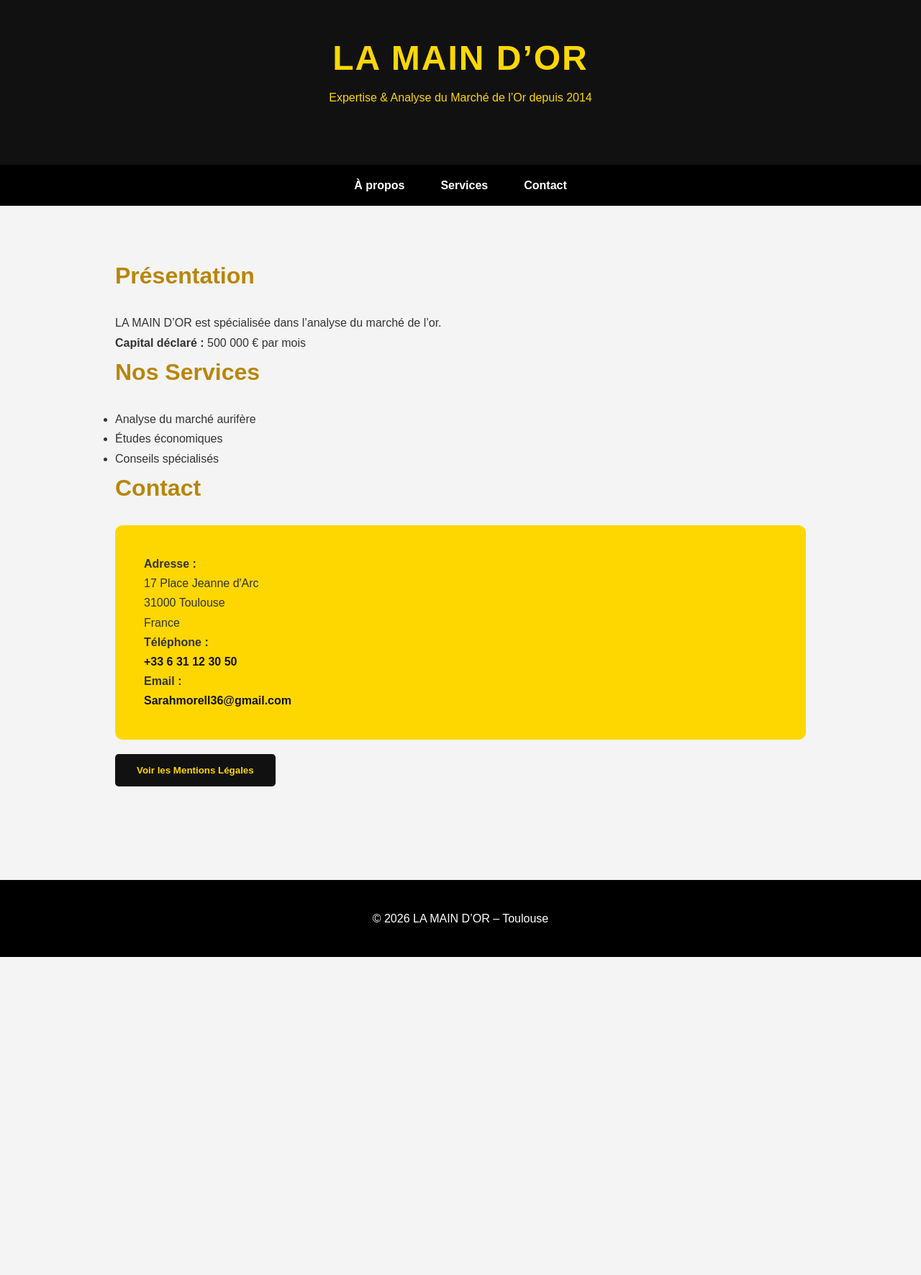
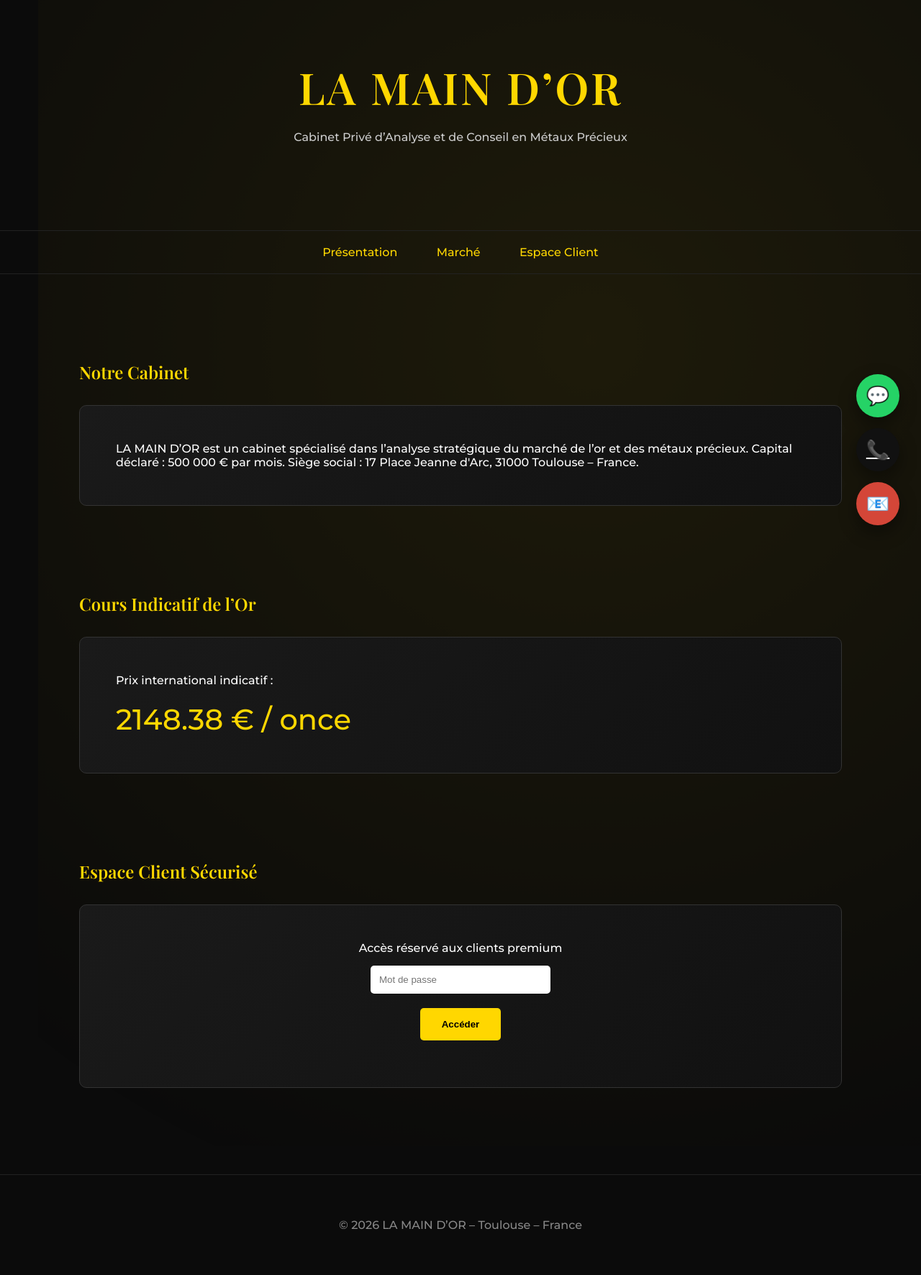
Before and after one commit to lamaindor/La-main-d-or-site, a plain HTML site: page index.html in a window 1280 px wide. Shown: the part 40-1812 px from the top of the page at 72% size. Before the commit the page ends 1370 px from the top, so only its background shows below. Drawn offline with nearby package versions, Linux system fonts and the light colour scheme.

Commit message:
Update index.html

```diff
--- a/index.html
+++ b/index.html
@@ -3,238 +3,275 @@
 <head>
 <meta charset="UTF-8">
 <meta name="viewport" content="width=device-width, initial-scale=1.0">
-<title>LA MAIN D’OR - Informations sur l’Or</title>
+<title>LA MAIN D’OR | Private Gold Advisory</title>
+
+<link href="https://fonts.googleapis.com/css2?family=Playfair+Display:wght@600&family=Montserrat:wght@300;500&display=swap" rel="stylesheet">
 
 <style>
-*{box-sizing:border-box;margin:0;padding:0}
+*{margin:0;padding:0;box-sizing:border-box}
 
 body{
-    font-family:Arial, sans-serif;
-    background:#f4f4f4;
-    color:#333;
-    line-height:1.7;
+    font-family:'Montserrat', sans-serif;
+    background:#0b0b0b;
+    color:white;
+    overflow-x:hidden;
+}
+
+/* FOND LUXE ANIMÉ */
+body::before{
+    content:"";
+    position:fixed;
+    width:200%;
+    height:200%;
+    background:radial-gradient(circle at 30% 30%, rgba(255,215,0,0.08), transparent 60%);
+    animation:moveBg 12s infinite alternate;
+    z-index:-1;
+}
+
+@keyframes moveBg{
+    from{transform:translate(-5%,-5%)}
+    to{transform:translate(5%,5%)}
 }
 
 header{
-    background:#111;
+    text-align:center;
+    padding:120px 20px;
+}
+
+header h1{
+    font-family:'Playfair Display', serif;
+    font-size:3.8em;
     color:#FFD700;
-    text-align:center;
-    padding:80px 20px;
+    letter-spacing:3px;
 }
-header h1{
-    font-size:3em;
-    letter-spacing:2px;
+
+header p{
+    color:#ccc;
+    margin-top:20px;
 }
 
 nav{
-    background:#000;
-    display:flex;
-    justify-content:center;
-}
-nav a{
-    color:white;
-    padding:15px 25px;
-    text-decoration:none;
-    font-weight:bold;
-}
-nav a:hover{
-    background:#B8860B;
+    text-align:center;
+    padding:20px;
+    border-top:1px solid #222;
+    border-bottom:1px solid #222;
 }
 
-.container{
-    max-width:1000px;
-    margin:auto;
-    padding:70px 20px;
+nav a{
+    color:#FFD700;
+    margin:0 25px;
+    text-decoration:none;
+    transition:0.3s;
+}
+
+nav a:hover{
+    color:white;
+}
+
+.section{
+    max-width:1100px;
+    margin:120px auto;
+    padding:0 20px;
 }
 
 h2{
-    color:#B8860B;
-    margin-bottom:25px;
-    font-size:2em;
+    font-family:'Playfair Display', serif;
+    color:#FFD700;
+    margin-bottom:30px;
 }
 
-.contact-box{
-    background:#FFD700;
-    padding:40px;
+.box{
+    background:linear-gradient(135deg,#1a1a1a,#111);
+    padding:50px;
+    border:1px solid #333;
     border-radius:10px;
 }
 
-.contact-box a{
-    color:#111;
-    font-weight:bold;
-    text-decoration:none;
+.gold-price{
+    font-size:2.5em;
+    color:#FFD700;
+    margin-top:20px;
 }
 
-button.legal-btn{
+button{
     padding:15px 30px;
-    background:#111;
-    color:#FFD700;
+    background:#FFD700;
     border:none;
     font-weight:bold;
     cursor:pointer;
     border-radius:5px;
     margin-top:20px;
 }
-button.legal-btn:hover{
-    background:#333;
+
+button:hover{
+    background:white;
 }
 
-/* MODALE */
-.modal{
+/* ESPACE CLIENT */
+.login-box{
+    text-align:center;
+}
+
+input{
+    padding:12px;
+    width:250px;
+    border:none;
+    border-radius:5px;
+    margin-top:15px;
+}
+
+/* BOUTONS FLOTTANTS */
+.floating-contact{
     position:fixed;
-    top:0;
-    left:0;
-    width:100%;
-    height:100%;
-    background:rgba(0,0,0,0.8);
+    bottom:30px;
+    right:30px;
     display:flex;
-    justify-content:center;
-    align-items:center;
-    opacity:0;
-    visibility:hidden;
-    transition:0.4s;
+    flex-direction:column;
+    gap:15px;
     z-index:9999;
 }
-.modal.active{
-    opacity:1;
-    visibility:visible;
-}
-.modal-content{
-    background:#111;
+
+.floating-btn{
+    width:60px;
+    height:60px;
+    border-radius:50%;
+    display:flex;
+    align-items:center;
+    justify-content:center;
+    font-size:26px;
     color:white;
-    width:90%;
-    max-width:800px;
-    max-height:80vh;
-    padding:40px;
-    border-radius:10px;
-    overflow-y:auto;
-    transform:translateY(50px);
-    transition:0.4s;
-}
-.modal.active .modal-content{
-    transform:translateY(0);
-}
-.modal-content::-webkit-scrollbar{
-    width:8px;
-}
-.modal-content::-webkit-scrollbar-thumb{
-    background:#FFD700;
-    border-radius:10px;
+    cursor:pointer;
+    box-shadow:0 10px 25px rgba(0,0,0,0.4);
+    transition:0.3s;
 }
 
-.close{
-    color:#FFD700;
-    float:right;
-    font-size:1.5em;
-    cursor:pointer;
-}
+.floating-btn:hover{ transform:scale(1.1); }
+
+.whatsapp{ background:#25D366; }
+.phone{ background:#111; }
+.gmail{ background:#D44638; }
 
 footer{
-    background:#000;
-    color:white;
     text-align:center;
-    padding:40px;
-    margin-top:60px;
+    padding:60px;
+    border-top:1px solid #222;
+    margin-top:120px;
+    color:#888;
 }
 </style>
 </head>
 
-<body>
+<body oncontextmenu="return false">
 
 <header>
 <h1>LA MAIN D’OR</h1>
-<p>Expertise & Analyse du Marché de l’Or depuis 2014</p>
+<p>Cabinet Privé d’Analyse et de Conseil en Métaux Précieux</p>
 </header>
 
 <nav>
-<a href="#about">À propos</a>
-<a href="#services">Services</a>
-<a href="#contact">Contact</a>
+<a href="#about">Présentation</a>
+<a href="#market">Marché</a>
+<a href="#client">Espace Client</a>
 </nav>
 
-<div class="container">
-
-<section id="about">
-<h2>Présentation</h2>
-<p>LA MAIN D’OR est spécialisée dans l’analyse du marché de l’or.</p>
-<p><strong>Capital déclaré :</strong> 500 000 € par mois</p>
+<section class="section" id="about">
+<h2>Notre Cabinet</h2>
+<div class="box">
+<p>
+LA MAIN D’OR est un cabinet spécialisé dans l’analyse stratégique du marché de l’or et des métaux précieux.
+Capital déclaré : 500 000 € par mois.
+Siège social : 17 Place Jeanne d'Arc, 31000 Toulouse – France.
+</p>
+</div>
 </section>
 
-<section id="services">
-<h2>Nos Services</h2>
-<ul>
-<li>Analyse du marché aurifère</li>
-<li>Études économiques</li>
-<li>Conseils spécialisés</li>
-</ul>
+<section class="section" id="market">
+<h2>Cours Indicatif de l’Or</h2>
+<div class="box">
+<p>Prix international indicatif :</p>
+<div class="gold-price" id="goldPrice">2 150 € / once</div>
+</div>
 </section>
 
-<section id="contact">
-<h2>Contact</h2>
+<section class="section" id="client">
+<h2>Espace Client Sécurisé</h2>
+<div class="box login-box">
+<p>Accès réservé aux clients premium</p>
+<input type="password" id="password" placeholder="Mot de passe">
+<br>
+<button onclick="checkLogin()">Accéder</button>
+<p id="loginMessage" style="margin-top:15px;color:#FFD700;"></p>
+</div>
+</section>
 
-<div class="contact-box">
-<p><strong>Adresse :</strong><br>
-17 Place Jeanne d'Arc<br>
-31000 Toulouse<br>
-France</p>
+<footer>
+© 2026 LA MAIN D’OR – Toulouse – France
+</footer>
 
-<p><strong>Téléphone :</strong><br>
-<a href="tel:+33631123050">+33 6 31 12 30 50</a></p>
+<!-- BOUTONS FLOTTANTS -->
+<div class="floating-contact">
 
-<p><strong>Email :</strong><br>
-<a href="mailto:Sarahmorell36@gmail.com">Sarahmorell36@gmail.com</a></p>
-</div>
+<div class="floating-btn whatsapp" onclick="openWhatsApp()">💬</div>
 
-<button class="legal-btn" onclick="openModal()">Voir les Mentions Légales</button>
+<a href="tel:+33631123050" class="floating-btn phone">📞</a>
 
-</section>
+<div class="floating-btn gmail" onclick="openGmail()">📧</div>
 
 </div>
 
-<!-- MODALE -->
+<script>
 
-<div class="modal" id="legalModal">
-<div class="modal-content">
-<span class="close" onclick="closeModal()">&times;</span>
+/* Protection basique */
+document.addEventListener("keydown", function(e){
+if(e.ctrlKey && (e.key==="u"||e.key==="c"||e.key==="s")){
+e.preventDefault();
+}
+});
 
-<h2 style="color:#FFD700;">Mentions Légales</h2>
+/* Simulation cours or dynamique */
+setInterval(function(){
+let base=2150;
+let variation=(Math.random()*20-10).toFixed(2);
+document.getElementById("goldPrice").innerText=(base+parseFloat(variation)).toFixed(2)+" € / once";
+},4000);
 
-<p><strong>Dénomination :</strong> LA MAIN D’OR</p>
-<p><strong>Forme juridique :</strong> SARL</p>
-<p><strong>SIRET :</strong> 750 713 893</p>
-<p><strong>RCS :</strong> Toulouse</p>
-<p><strong>Siège social :</strong> 17 Place Jeanne d'Arc, 31000 Toulouse</p>
-<p><strong>Capital :</strong> 500 000 € (déclaration mensuelle)</p>
-<p><strong>TVA :</strong> FR 75 750713893</p>
-<p><strong>Code APE :</strong> 6619B</p>
+/* Espace client */
+function checkLogin(){
+let pass=document.getElementById("password").value;
+if(pass==="LMO2026"){
+document.getElementById("loginMessage").innerText="Accès autorisé – Bienvenue.";
+}else{
+document.getElementById("loginMessage").innerText="Mot de passe incorrect.";
+}
+}
 
-<h3 style="color:#FFD700;margin-top:20px;">Contact officiel</h3>
-<p>Téléphone : +33 6 31 12 30 50</p>
-<p>Email : Sarahmorell36@gmail.com</p>
+/* Détection mobile */
+function isMobile(){
+return /Android|iPhone|iPad|iPod/i.test(navigator.userAgent);
+}
 
-<h3 style="color:#FFD700;margin-top:20px;">Responsabilité</h3>
-<p>Les informations publiées sont fournies à titre informatif et ne constituent pas un conseil en investissement.</p>
+function openGmail(){
+if(isMobile()){
+window.location.href="googlegmail://co?to=Lamaindor462@gmail.com";
+setTimeout(function(){
+window.location.href="mailto:Lamaindor462@gmail.com";
+},500);
+}else{
+window.location.href="https://mail.google.com/mail/?view=cm&fs=1&to=Lamaindor462@gmail.com";
+}
+}
 
-</div>
-</div>
+function openWhatsApp(){
+if(isMobile()){
+window.location.href="whatsapp://send?phone=33631123050&text=Bonjour%20LA%20MAIN%20D’OR";
+setTimeout(function(){
+window.location.href="https://wa.me/33631123050";
+},500);
+}else{
+window.location.href="https://wa.me/33631123050";
+}
+}
 
-<footer>
-<p>© 2026 LA MAIN D’OR – Toulouse</p>
-</footer>
-
-<script>
-function openModal(){
-    document.getElementById("legalModal").classList.add("active");
-}
-function closeModal(){
-    document.getElementById("legalModal").classList.remove("active");
-}
-window.onclick = function(event){
-    const modal = document.getElementById("legalModal");
-    if(event.target == modal){
-        modal.classList.remove("active");
-    }
-}
 </script>
 
 </body>
```
